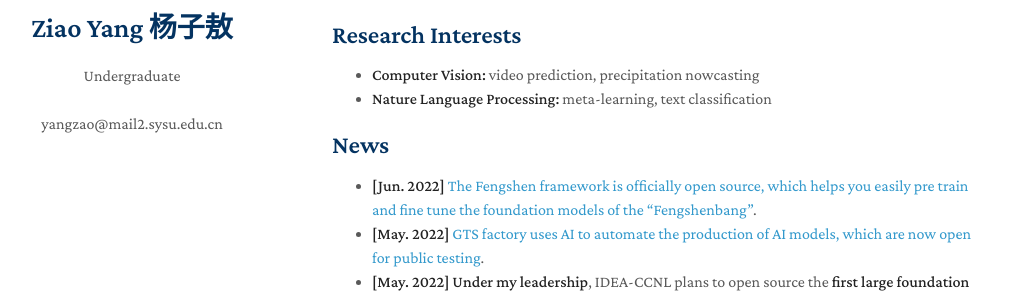
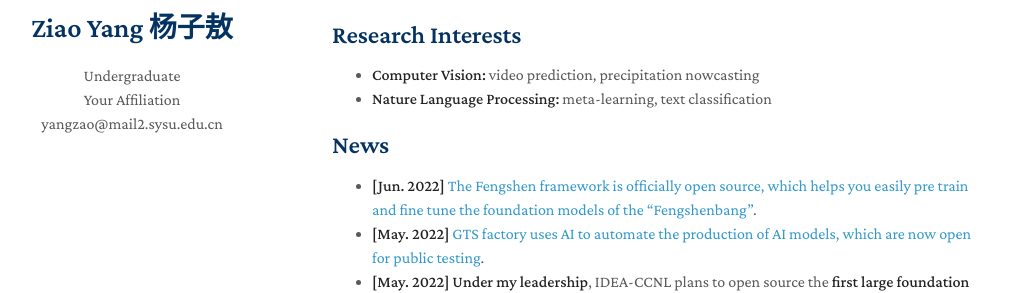
Before and after one commit to yangziao56/homepage, a Jekyll site: the page built from index.md, in a window 1280 px wide. Shown: the part 252-545 px from the top of the page, without its empty margins (138-1149 px from the left). Built offline with Jekyll 4.4.1, drawn with Linux system fonts in a browser that asks for light colours; nearby versions of some CDN libraries; a style sheet for code colours, icons or effects is not loaded; our own code applies the rules of GitHub Pages for plain Markdown files.

Commit message:
Update _config.yml
Signed-off-by: Ziao Yang <70676524+yangziao56@users.noreply.github.com>

```diff
--- a/_config.yml
+++ b/_config.yml
@@ -1,10 +1,11 @@
 title: Ziao Yang 杨子敖
 position: Undergraduate
+affiliation: Your Affiliation
 email: yangzao@mail2.sysu.edu.cn
 keywords: minimal academic
 google_scholar: https://scholar.google.com/citations?user=9xV-rmoAAAAJ&hl=zh-CN&oi=ao
 github_link: https://github.com/yangguobei
-linkedin: https://www.linkedin.com/
+linkedin: https://www.linkedin.com/in/%E5%AD%90%E6%95%96-%E6%9D%A8-a1a13a223/
 avatar: ./assets/img/avatar.png
 google_analytics: UA-111540567-4
 favicon: ./assets/img/favicon.png
```
